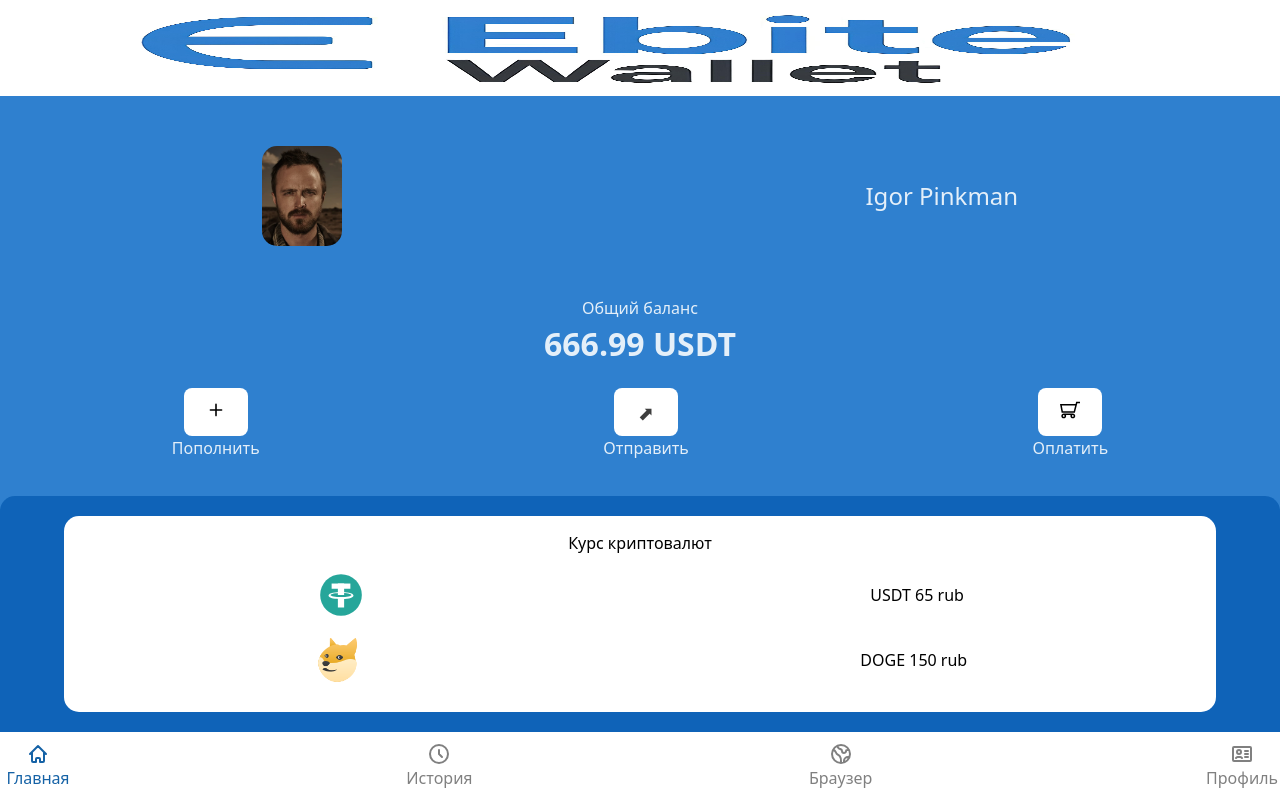
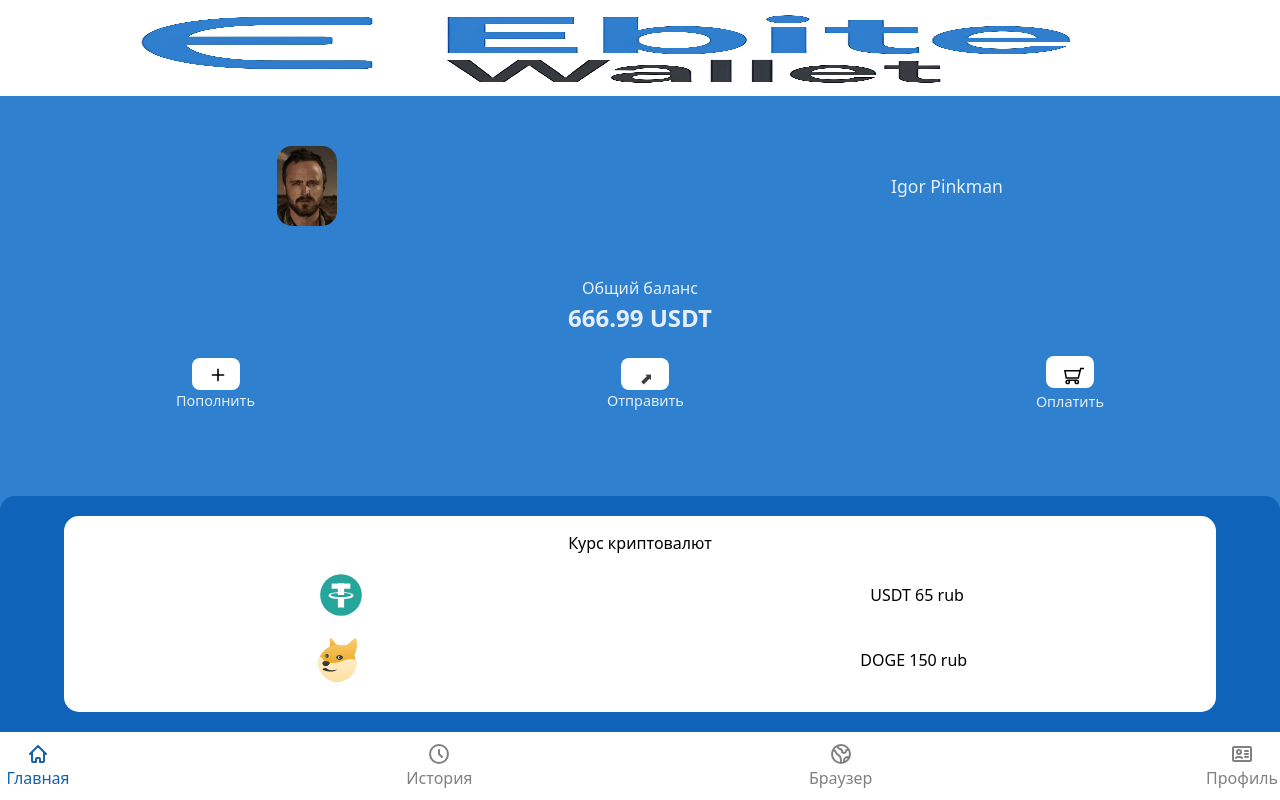
Before and after one commit to PavelScript/EbiteWallet, a React (Vite) app: page / in a window 1280 px wide. Built offline with nearby package versions, Linux system fonts and the light colour scheme.

Commit message:
Optimized for smaller screen 1

```diff
--- a/src/components/CurrencyInfo/CurrencyInfo.module.scss
+++ b/src/components/CurrencyInfo/CurrencyInfo.module.scss
@@ -1,6 +1,6 @@
 .currencyInfoWrapper {
     background-color: rgb(15, 99, 184);
-    height: 100%;
+    height: 50%;
     width: 100%;
     border-radius: 15px;
     display: flex;
--- a/src/components/WalletBalanceInfo/WalletBalanceInfo.module.scss
+++ b/src/components/WalletBalanceInfo/WalletBalanceInfo.module.scss
@@ -1,6 +1,6 @@
 .balanceInfoWrapper {
     width: 100%;
-    height: 50%;
+    height: 45%;
     display: flex;
     flex-direction: column;
     justify-content: start;
@@ -69,3 +69,70 @@
 
     }
 }
+
+@media (max-height:880px) {
+    .balanceInfoWrapper {
+
+        .totalMoney {
+
+
+
+            .moneyValue {
+
+
+                font-size: 1.5rem;
+            }
+
+        }
+
+
+        height: 50%;
+
+
+        .userName {
+            font-size: 1.1rem;
+
+        }
+
+        .userAvatar {
+
+
+
+            img {
+                border-radius: 15px;
+                height: 80px;
+                width: 60px;
+                object-fit: cover;
+            }
+        }
+
+        .buttons {
+            padding-top: 20px;
+            display: flex;
+            width: 100%;
+            text-align: center;
+            justify-content: space-around;
+            align-items: center;
+            margin-bottom: 100px;
+            font-size: 0.9rem;
+
+            button {
+                width: 3rem;
+                height: 2rem;
+            }
+
+            .arrowUp {
+                font-size: 1rem;
+            }
+
+            .plusButton {
+                text-align: center;
+            }
+
+        }
+
+
+    }
+
+
+}
--- a/src/components/WalletBalanceInfo/WalletBalanceInfo.tsx
+++ b/src/components/WalletBalanceInfo/WalletBalanceInfo.tsx
@@ -14,14 +14,12 @@ const WalletBalanceInfo = () => {
       <div className={styles.buttons}>
         <div>
           <button className={styles.button}>
-            {" "}
             <img src="/plusIcon.svg" alt="Add" width="16" height="16" />
           </button>
           <p>Пополнить</p>
         </div>
         <div>
           <button className={styles.button}>
-            {" "}
             <p className={styles.arrowUp}>⬈</p>
           </button>
           <p>Отправить</p>
--- a/src/index.css
+++ b/src/index.css
@@ -1,4 +1,4 @@
-*{
+* {
   margin: 0;
   padding: 0;
   box-sizing: border-box;
@@ -35,8 +35,8 @@ body {
   min-width: 320px;
   max-width: 100vw;
   padding: 0;
-
-
+  height: 100vh;
+  height: 100svh;
 }
 
 h1 {
```
